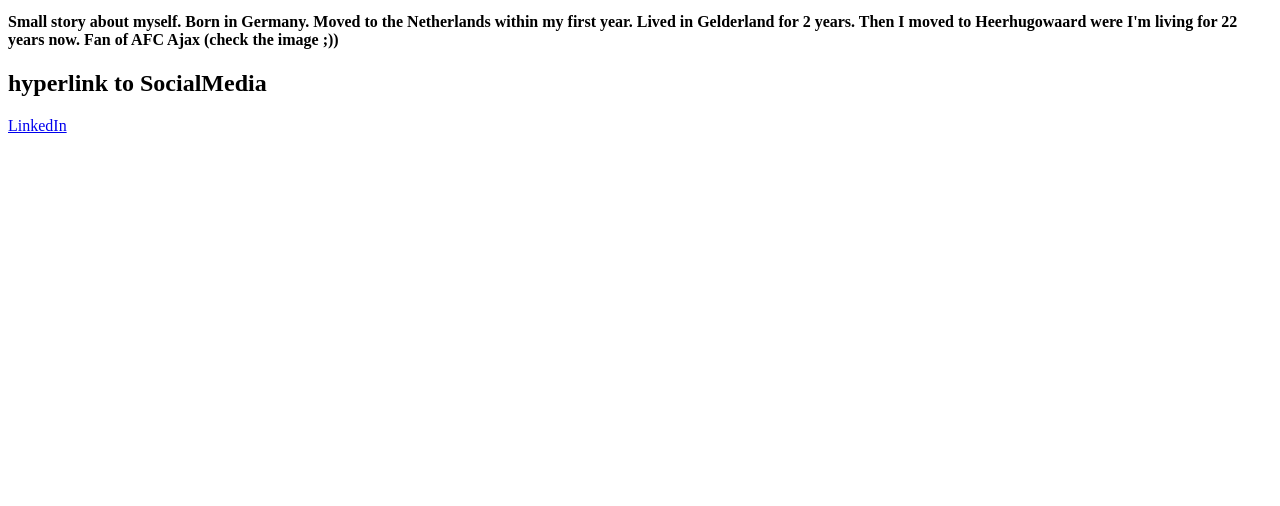
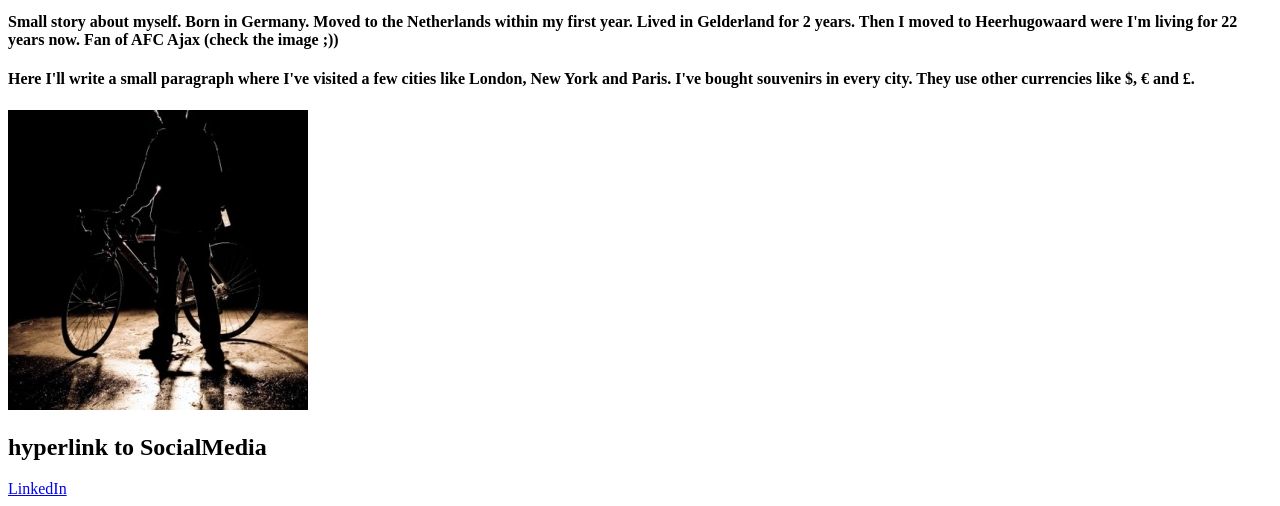
Before and after one commit to LarsHartendorp/Assignment1-week2, a plain HTML site: page index_assignment_21_week_1.html in a window 1280 px wide. Shown: the part 629-1135 px from the top of the page. Before the commit the page ends 800 px from the top, so only its background shows below. Drawn offline with Linux system fonts and the light colour scheme.

Commit message:
index_2_1

```diff
--- a/index_assignment_21_week_1.html
+++ b/index_assignment_21_week_1.html
@@ -19,6 +19,11 @@ This website is about me. Within this website I will show you I can use the righ
 Born in Germany. Moved to the Netherlands within my first year. Lived in Gelderland for 2 years. Then I moved to Heerhugowaard were I'm living for 22 years now.
 Fan of AFC Ajax (check the image ;)) </h4>
 
+<h4>Here I'll write a small paragraph where I've visited a few cities like London, New York and Paris. I've bought souvenirs in every city. They use other currencies like $, € and £. </h4>
+
+<img src = "img/placeimg_300_300_any.jpg" alt=300x300opdracht />
+
+
 <h2>hyperlink to SocialMedia</h2>
 <a href="https://www.linkedin.com/in/lars-hartendorp-88904a12b/">
 LinkedIn
```
Also changed, not shown: img/placeimg_300_300_any.jpg (added).
